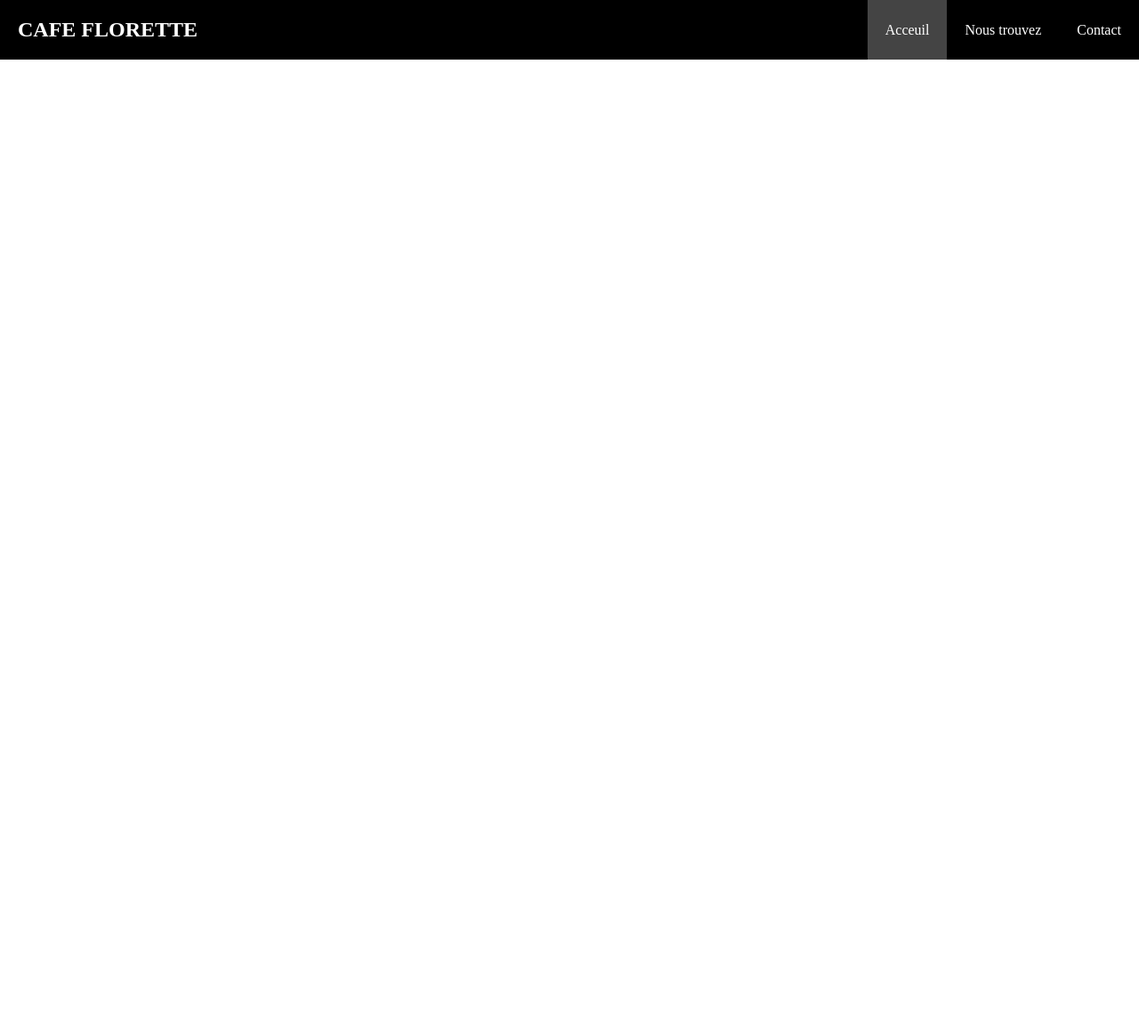
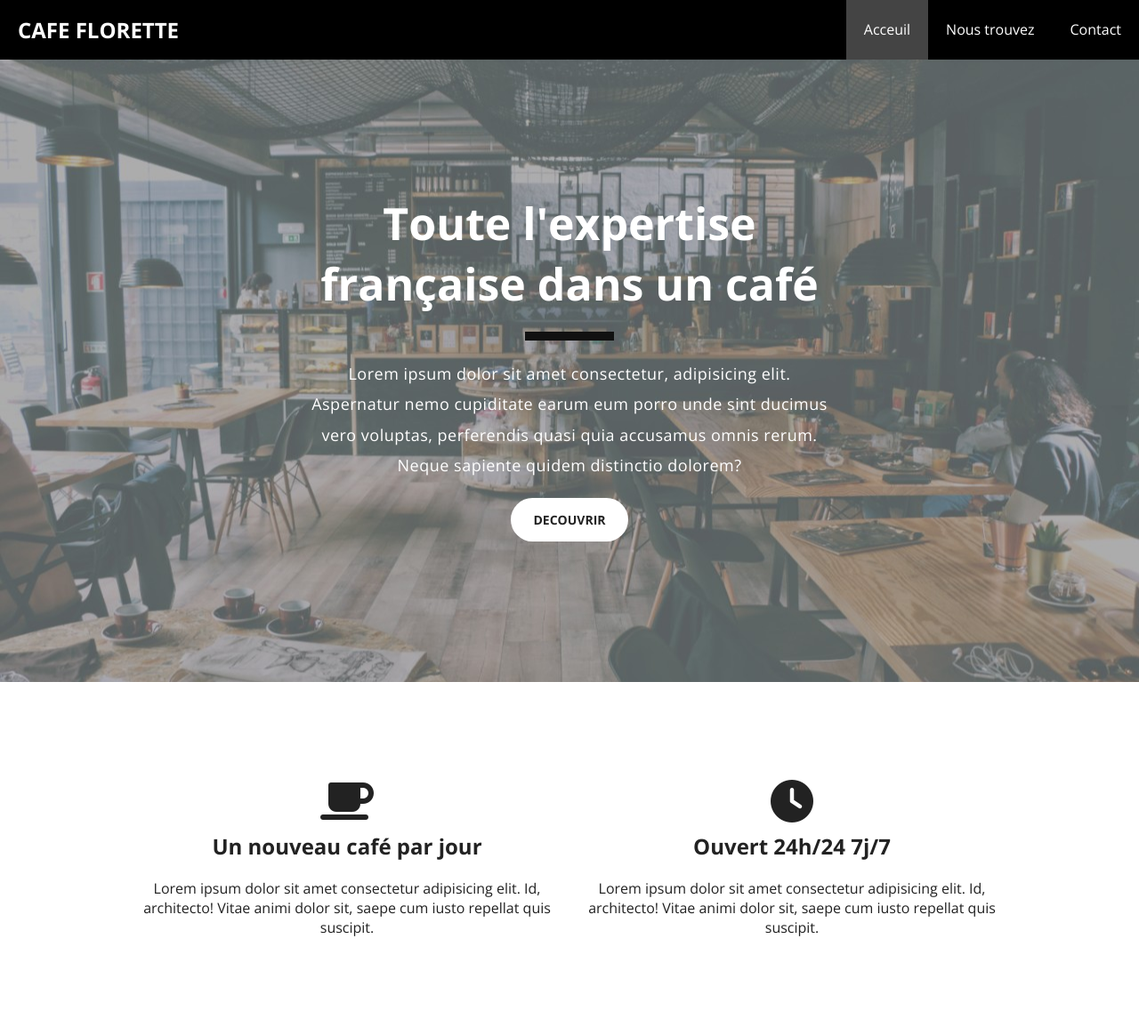
Before and after one commit to SkanderMsalmi/CafeFlorette, a plain HTML site: page index.html in a window 1280 px wide. Shown: the whole page at 89% size. Before the commit the page ends 800 px from the top, so only its background shows below. Drawn offline with nearby package versions, Linux system fonts and the light colour scheme.

Commit message:
center & services

```diff
--- a/css/style.css
+++ b/css/style.css
@@ -3,6 +3,12 @@
     margin: 0;
     padding: 0;
     box-sizing: border-box;
+    font-family: "Open Sans";
+}
+html,
+body {
+  font-family: "Open Sans", sans-serif;
+  color: #222;
 }
 
 /* general */
@@ -14,7 +20,46 @@ a {
     color: #222;
     text-decoration: none;
 }
+p {
+    margin-bottom: 10px;
+  }
 
+  .my-10 {
+    margin-top: 10px;
+    margin-bottom: 10px;
+  }
+
+  .separator {
+    margin: 20px auto;
+    height: 10px;
+    width: 100px;
+    background: #111;
+  }
+
+  .btn {
+    display: inline-block;
+    font-size: 14px;
+    padding: 15px 25px;
+    border-radius: 30px;
+    font-weight: 700;
+  }
+
+  .btn-primary {
+    background: white;
+    color: #222;
+  }
+
+  .btn-primary:hover {
+    background: #222;
+    color: white;
+  }
+
+  .container {
+    max-width: 1000px;
+    display: block;
+    margin: auto;
+  }
+  /* header */
 .header{
     background-color: black;
     overflow: auto;
@@ -48,3 +93,37 @@ a {
 .active{
     background:#444;
 }
+
+/* Details */
+.vp{
+    height: 700px;
+    background: url("../images/cafe1.jpg") center center;
+    background-size: cover;
+    text-align: center;
+}
+.vp-content{
+    margin: auto;
+    padding-top: 150px;
+    max-width: 600px;
+    color: white;
+
+}
+
+.vp-content h1{
+  font-size: 50px;
+}
+
+.vp-content p{
+    font-size: 18px;
+    letter-spacing: 0.5px;
+    line-height: 1.9em;
+}
+.features{
+    overflow: auto;
+    padding: 100px 0;
+    text-align: center;
+}
+.feature{
+    float: right;
+    width: 50%;
+}
--- a/index.html
+++ b/index.html
@@ -1,15 +1,19 @@
 <!DOCTYPE html>
 <html lang="en">
   <head>
-    <meta charset="UTF-8">
-    <meta http-equiv="X-UA-Compatible" content="IE=edge">
-    <meta name="viewport" content="width=device-width, initial-scale=1.0">
-    <title>Café Florette | Acceuil </title>
-    <link rel="stylesheet" href="./css/style.css">
+    <meta charset="UTF-8" />
+    <meta http-equiv="X-UA-Compatible" content="IE=edge" />
+    <meta name="viewport" content="width=device-width, initial-scale=1.0" />
+    <title>Café Florette | Acceuil</title>
+    <link rel="stylesheet" href="./css/style.css" />
     <link
       href="https://fonts.googleapis.com/css?family=Open+Sans:300,400,700&display=swap"
       rel="stylesheet"
     />
+    <script
+      src="https://kit.fontawesome.com/96f91efb22.js"
+      crossorigin="anonymous"
+    ></script>
   </head>
   <body>
     <header class="header">
@@ -23,5 +27,40 @@
         </ul>
       </nav>
     </header>
+    <section class="vp">
+      <div class="vp-content">
+        <h1>Toute l'expertise française dans un café</h1>
+        <div class="separator"></div>
+        <p>
+          Lorem ipsum dolor sit amet consectetur, adipisicing elit. Aspernatur
+          nemo cupiditate earum eum porro unde sint ducimus vero voluptas,
+          perferendis quasi quia accusamus omnis rerum. Neque sapiente quidem
+          distinctio dolorem?
+        </p>
+        <a href="#" class="btn btn-primary my-10">DECOUVRIR</a>
+      </div>
+    </section>
+    <section class="features">
+      <div class="container">
+        <div class="feature">
+          <i class="fa-solid fa-clock fa-3x my-10"></i>
+          <h2>Ouvert 24h/24 7j/7</h2>
+          <p>
+            Lorem ipsum dolor sit amet consectetur adipisicing elit. Id,
+            architecto! Vitae animi dolor sit, saepe cum iusto repellat quis
+            suscipit.
+          </p>
+        </div>
+        <div class="feature">
+          <i class="fa-solid fa-mug-saucer fa-3x my-10"></i>
+          <h2>Un nouveau café par jour</h2>
+          <p>
+            Lorem ipsum dolor sit amet consectetur adipisicing elit. Id,
+            architecto! Vitae animi dolor sit, saepe cum iusto repellat quis
+            suscipit.
+          </p>
+        </div>
+      </div>
+    </section>
   </body>
 </html>
```
Lines whose indentation alone changed are shown as unchanged.
